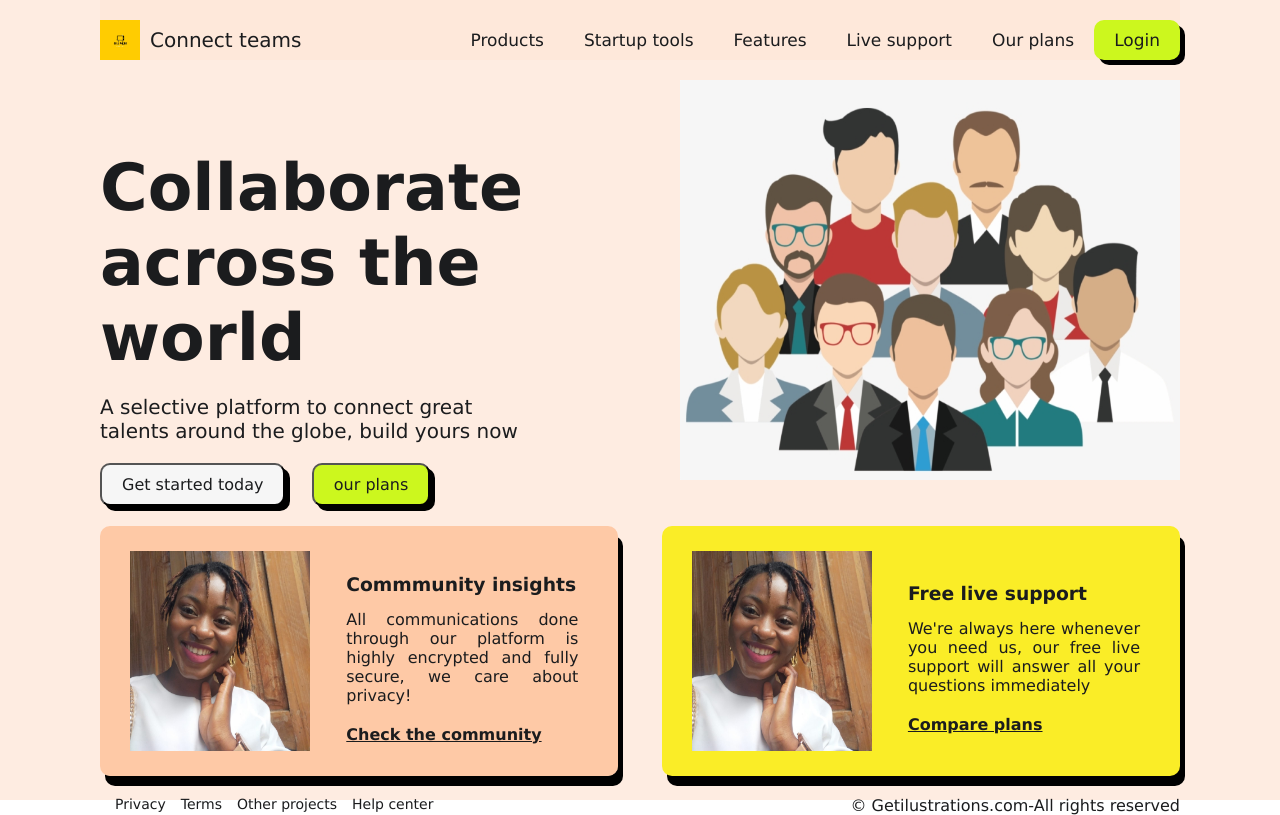
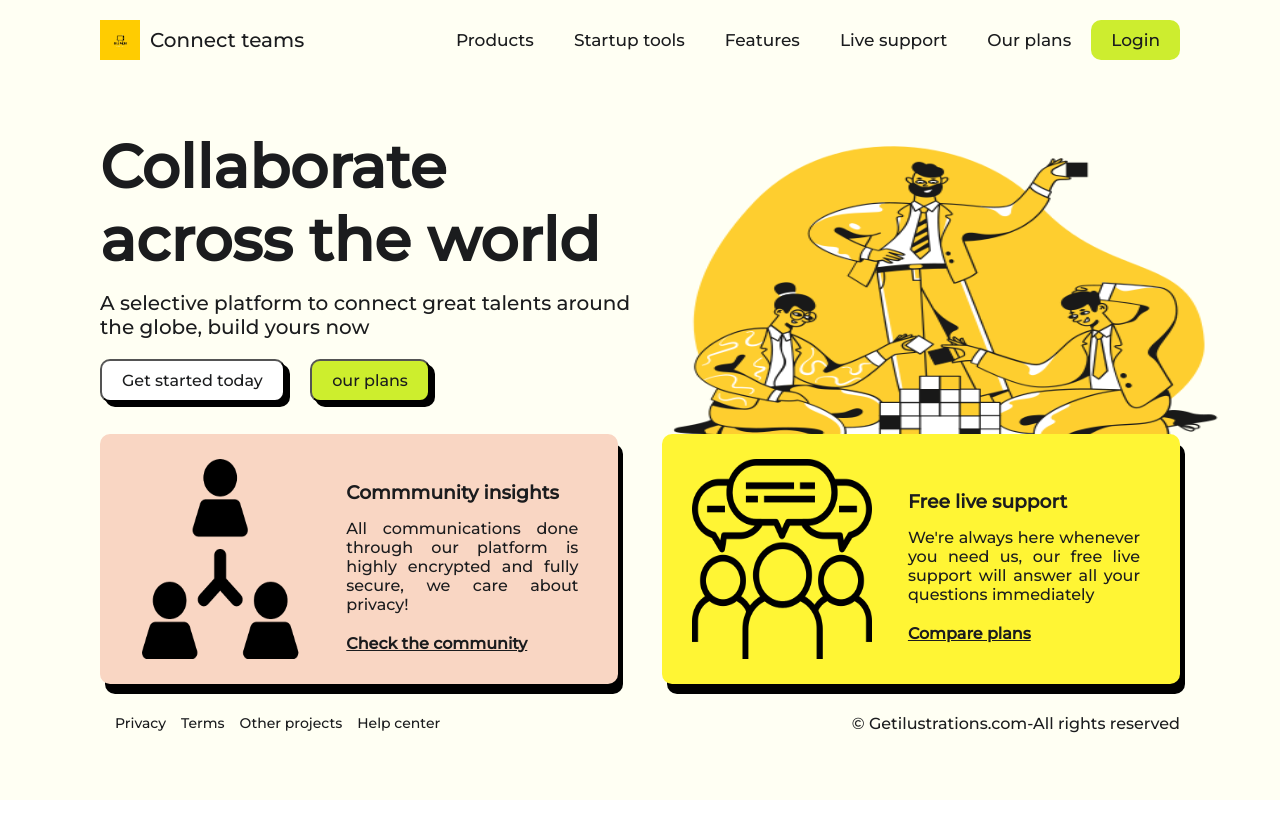
Before and after one commit to tanitoluwam/dribble-challenge, a plain HTML site: page index.html in a window 1280 px wide. Drawn offline with Linux system fonts and the light colour scheme; a web font is replaced by a local one.

Commit message:
worked on the feedbacks

```diff
--- a/assets/css/style.css
+++ b/assets/css/style.css
@@ -1,150 +1,156 @@
-*{
+@import url('https://fonts.googleapis.com/css2?family=Lobster&family=Macondo&family=Montserrat:wght@500&family=Open+Sans:wght@300&family=Permanent+Marker&family=Roboto:wght@300&family=Satisfy&display=swap');
+* {
   box-sizing: border-box;
-    padding:0;
-    margin:0;
-    font-family:Verdana, Geneva, Tahoma, sans-serif;
-    color:#1B1C1E;
+  padding: 0;
+  margin: 0;
+  font-family: 'Montserrat', sans-serif;
+  color: #1b1c1e;
 }
-.container{
-    width:100%;
-    margin:0 auto;
+.container {
+  width: 100%;
+  margin: 0 auto;
   padding: 0 100px;
-    background-color:#fee8dacf;
-    height:100vh;
+  background-color: #fffff3;
+  height: 100vh;
 }
-.navigation{
-    display:flex;
+.navigation {
+  display: flex;
   justify-content: space-between;
-    align-items:center;
-    padding-top:20px;
-    background-color:#fee8da;
+  align-items: center;
+  padding-top: 20px;
+  background-color: #fffff3;
 }
-.logo{
-    font-size:20px;
+.logo {
+  font-size: 20px;
   display: flex;
   align-items: center;
 }
-.logo-text{
+.logo-text {
   margin-left: 10px;
+}
+.logo-img {
+  width: 40px;
+  height: 40px;
+}
+.links {
+  display: flex;
+}
+.link {
+  list-style-type: none;
+  padding: 10px 20px;
+  font-size: 17px;
+}
+.detail-link {
+  list-style-type: none;
+  font-size: 17px;
+  padding: 10px 20px;
+  border-radius: 10px;
+  background-color: #cded2f;
+  outline:none;
+}
+.introduction {
+  display: flex;
+}
+.intro-header {
+  margin-top: 40px;
+  padding-top: 30px;
+  font-size: 60px;
+  margin-bottom: 15px;
+}
+.intro-text {
+  font-size: 20px;
+  margin-bottom: 20px;
+  width: 50%;
+}
+.intro-text-sub{
+    margin-bottom: 20px;
 
 }
-.logo-img{
-    width:40px;
-    height:40px;
-}
-.links{
-    display: flex;
-}
-.link{
-    list-style-type:none;
-    padding: 10px 20px;
-    font-size:17px;
-}
-.detail-link{
-    list-style-type:none;
-    font-size:17px;
-    padding: 10px 20px;
-    border-radius: 10px;
-    background-color:#ccf71e;
-    box-shadow: 5px 5px #000000;
-
-}
-.introduction{
-    display:flex;
-}
-.intro-header{
-    margin-top:60px;
-    padding-top: 30px;
-    font-size:65px;
-    margin-bottom:20px;
-    font-weight: bold;
-}
-.intro-text{
-    font-size: 20px;
-    margin-bottom: 20px;
-    width:75%;
-}
-.action-btn{
+.action-btn {
   padding: 10px 20px;
   border-radius: 10px;
   font-size: 16px;
-    background-color: #F6F6F6;
-    margin-right:20px;
+  background-color: #ffffff;
+  margin-right: 20px;
   box-shadow: 5px 5px #000000;
 }
-.detail-btn{
+.detail-btn {
   padding: 10px 20px;
   border-radius: 10px;
   font-size: 16px;
-    background-color:#ccf71e;
+  background-color: #cdee2d;
   box-shadow: 5px 5px #000000;
 }
-.intro-img{
-    margin-top: 20px;
-   width:50%;
+.intro-img {
+  margin-top: 50px;
+  width: 50%;
 }
-.team-pic{
-    width:500px;
-    height:400px
+.team-pic {
+  width: 600px;
+  height: 400px;
 }
-.community{
-    display:flex;
+.community {
+  display: flex;
   justify-content: space-between;
 }
-.community-insight{
-    width:48%;
-    height:250px;
-    background-color:#ffb3809a;
+.community-insight {
+  width: 48%;
+  height: 250px;
+  background-color: #f9d6c3;
   box-shadow: 5px 10px #000000;
-    border-radius:10px;
-    display:flex;
+  border-radius: 10px;
+  display: flex;
   justify-content: space-between;
   align-items: center;
   padding: 0 30px;
+   position:relative;
+  bottom:80px;
 }
 
-.commmunity-insight-header{
+.commmunity-insight-header {
   margin: 15px 0;
 }
-.community-insight-text{
-    width:55%;
+.community-insight-text {
+  width: 55%;
   text-align: justify;
-    padding:0 10px;
+  padding: 0 10px;
 }
-.community-insight-main{
-    margin-bottom:20px;
+.community-insight-main {
+  margin-bottom: 20px;
 }
-.community-link{
+.community-link {
   font-weight: bold;
 }
 
-
-.live-support{
-    width:48%;
-    height:250px;
-    background-color:#faed27;
+.live-support {
+  width: 48%;
+  height: 250px;
+  background-color: #fff534;
   box-shadow: 5px 10px #000000;
-    border-radius:10px;
-    display:flex;
+  border-radius: 10px;
+  display: flex;
   justify-content: space-between;
   align-items: center;
   padding: 0 30px;
+  position:relative;
+  bottom:80px;
+  z-index: +1;
 }
-.user-img{
+.user-img {
   width: 180px;
   height: 200px;
 }
-.page-footer{
-    display:flex;
+.page-footer {
+  display: flex;
   justify-content: space-between;
-    margin-top: 20px;
+  position: relative;
+  bottom:50px;
 }
-.footer-links{
+.footer-links {
   display: flex;
 }
-.footer-link{
-    list-style-type:none;
+.footer-link {
+  list-style-type: none;
   font-size: 14px;
-    padding-left:15px;
-
+  padding-left: 15px;
 }
--- a/index.html
+++ b/index.html
@@ -28,11 +28,11 @@
       <main>
         <div class="introduction">
           <div class="intro-text">
-            <h4 class="intro-header">
+            <h2 class="intro-header">
               Collaborate
               <p>across the world</p>
-            </h4>
-            <p class="intro-text">
+            </h2>
+            <p class="intro-text-sub">
               A selective platform to connect great talents around the
               globe, build yours now
             </p>
@@ -42,7 +42,7 @@
           </div>
           <div class="intro-img">
             <img
-              src="./assets/img/802-8029567_group-of-people-animated-png.png"
+              src="./assets/img/teamwork-3.png"
               alt=""
               class="team-pic"
             />
@@ -50,7 +50,7 @@
         </div>
         <section class="community">
           <div class="community-insight">
-            <img src="./assets/img/tani.jpg" alt="logo"  class="user-img"/>
+            <img src="./assets/img/teamwork-2.png" alt="logo"  class="user-img"/>
             <div class="community-insight-text">
               <h3 class="commmunity-insight-header">Commmunity insights</h3>
               <p class="community-insight-main">
@@ -61,7 +61,7 @@
             </div>
           </div>
           <div class="live-support">
-            <img src="./assets/img/tani.jpg" alt="logo"  class="user-img"/>
+            <img src="./assets/img/teamwork-6.png" alt="logo"  class="user-img"/>
             <div class="community-insight-text">
               <h3 class="commmunity-insight-header">Free live support</h3>
               <p class="community-insight-main">
@@ -73,7 +73,7 @@
           </div>
         </section>
       </main>
-      <footer class="page-footer">
+      <div class="page-footer">
         <ul class="footer-links">
             <li class="footer-link">Privacy</li>
             <li class="footer-link">Terms</li>
@@ -83,7 +83,7 @@
         <div>
             &copy Getilustrations.com-All rights reserved
         </div>
-    </footer>
+    </div>
     </div>
   </body>
 </html>
```
Also changed, not shown: assets/img/teamwork-2.png (added), assets/img/teamwork-3.png (added), assets/img/teamwork-6.png (added), 1 other file. Lines whose indentation alone changed are shown as unchanged.
